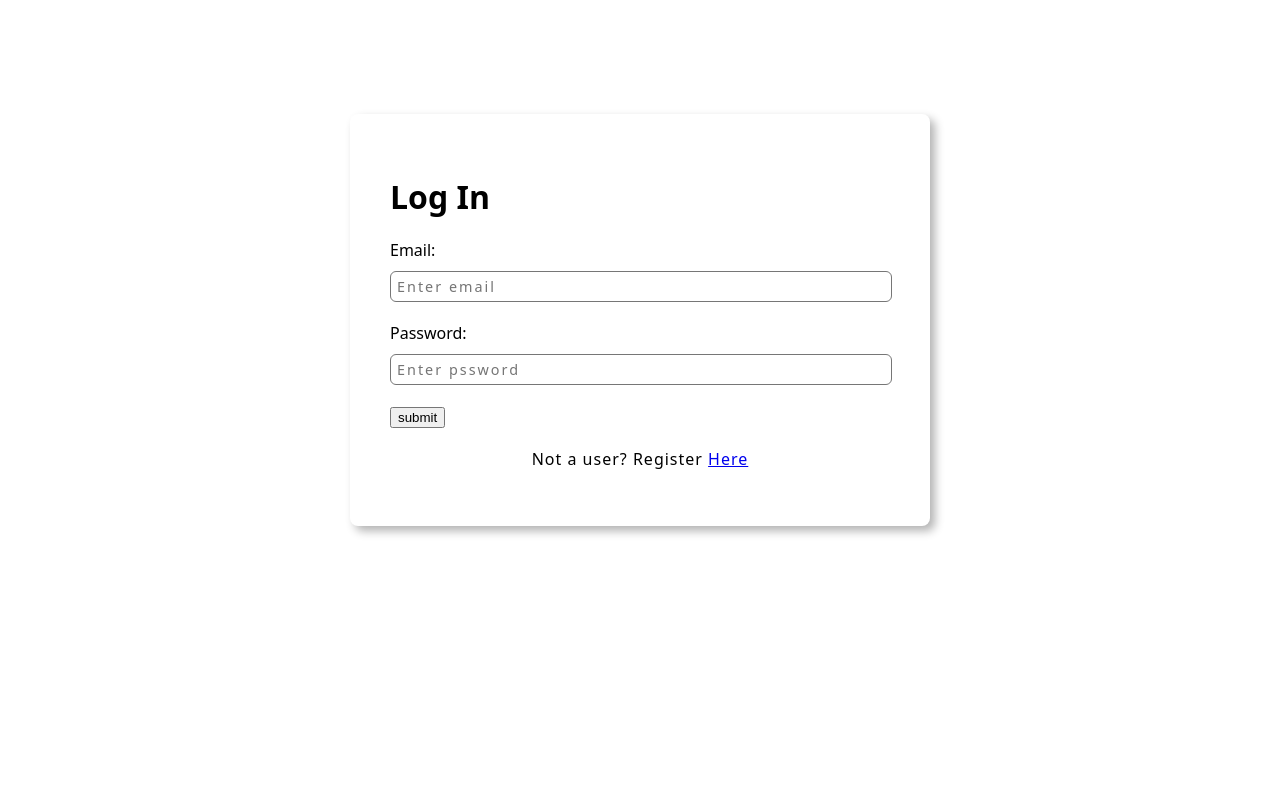
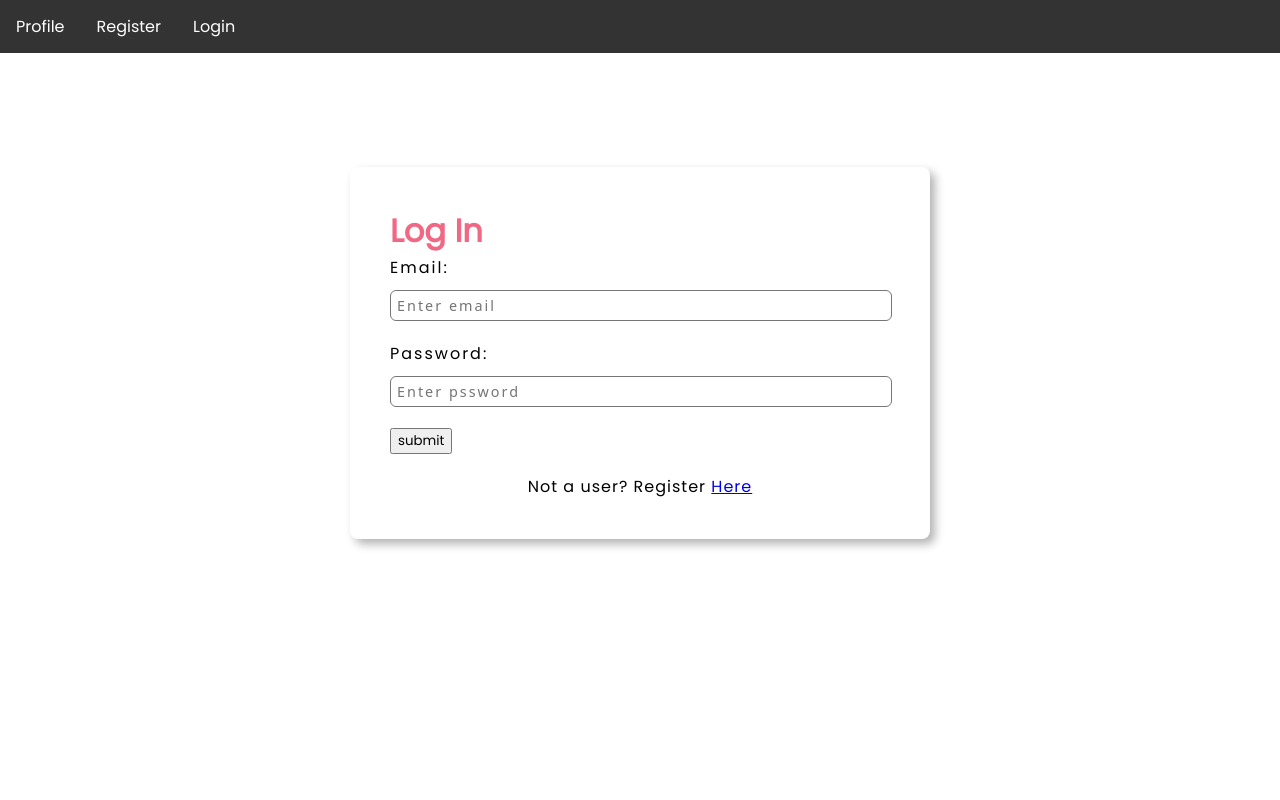
Before and after one commit to apnan/Grupp-3, a React (Create React App) app: page / in a window 1280 px wide. Shown: the top 800 px of the page. Built offline with nearby package versions, Linux system fonts and the light colour scheme; no server answers.

Commit message:
added protected routes to components

```diff
--- a/package.json
+++ b/package.json
@@ -12,13 +12,14 @@
     "@testing-library/jest-dom": "^5.16.5",
     "@testing-library/react": "^13.3.0",
     "@testing-library/user-event": "^13.5.0",
+    "axios": "^0.27.2",
     "firebase": "^9.9.3",
     "react": "^18.2.0",
     "react-dom": "^18.2.0",
     "react-hook-form": "^7.34.2",
     "react-modal": "^3.15.1",
     "react-reveal": "^1.2.2",
-    "react-router-dom": "^5.2.0",
+    "react-router-dom": "^6.3.0",
     "react-scripts": "5.0.1",
     "uuid": "^8.3.2",
     "web-vitals": "^2.1.4"
--- a/src/App.js
+++ b/src/App.js
@@ -1,20 +1,30 @@
 import './App.css';
-import Dashboard from './components/Dashboard';
+// import Dashboard from './components/Dashboard';
+import Register from './components/Register'
 import Login from './components/Login';
-import Gameapp from './components/Gameapp';
-import ScoreBoard from './components/ScoreBoard';
-import ChooseProfilePicturePage from './components/ChooseProfilePicturePage';
-import { BrowserRouter as Router, Switch, Route, Link } from 'react-router-dom';
+// import Gameapp from './components/Gameapp';
+// import ScoreBoard from './components/ScoreBoard';
+import Profile from './components/Profile';
+import { BrowserRouter as Router, Route, Routes } from "react-router-dom";
+import ProtectedRoutes from './components/context/ProtectedRoutes';
+import Navbar from './components/Navbar';
 
 function App() {
+
+
   return (
-    <div className="wrapper">
-      <Login />
-      <Gameapp/>
-      <ScoreBoard/>
-      <ChooseProfilePicturePage />
-    </div>
-    )
+    <Router>
+      <Navbar/>
+      <Routes>
+        <Route path="/" element={<Login />} />
+        <Route path="/login" element={<Login />} />
+        <Route path="/register" element={<Register />} />
+        <Route element={<ProtectedRoutes />}>
+          <Route path="/profile" element={<Profile />} />
+        </Route>
+      </Routes>
+    </Router>
+  );
 }
 
 export default App;
--- a/src/components/ChooseProfilePicturePage.js
+++ b/src/components/ChooseProfilePicturePage.js
@@ -75,6 +75,7 @@ const ChooseProfilePicturePage = () => {
     });
   };
 
+
   return (
     <div className="container">
       <h1 className="h1-text">Choose a profile picture:</h1>
@@ -125,6 +126,7 @@ const ChooseProfilePicturePage = () => {
         />
         <button onClick={uploadImage}>Upload file</button>
       </div>
+
     </div>
   );
 };
--- a/src/components/Login.js
+++ b/src/components/Login.js
@@ -1,18 +1,45 @@
 import React, { useState } from "react";
+import axios from   "axios"
 import "./login.css";
+import { updateLoggedIn } from "./context/ProtectedRoutes";
+import { useNavigate } from "react-router-dom";
 
 const Login = () => {
+   const navigate = useNavigate();
   const [email, setEmail] = useState('')
   const [password, setPassword] = useState('')
   const [error, setError] = useState(false)
   const [loading, setLoading] = useState(false)
-  const submitHandler = (e) => {
+  const submitHandler = async(e) => {
     e.preventDefault()
+    try {
+      const config = {
+        headers: {
+          "Content-type":"application/json"
+        }
+      }
+      setLoading(true)
+     // const  data = await axios.post('http://localhost:3000/api/login', {
+     //   email, password
+     // }, config);
+      const data = {"firstName": "Bhavani", "lastName": "Marthala" }
+      console.log(data)
+      updateLoggedIn()
+      navigate("/profile");
+      localStorage.setItem('userInfo', JSON.stringify(data))
+    }
+    catch (err) {
+      setError(err.response.data.message)
+
+    }
+
+
+
   }
 
   return (
     <div className="content">
-      <form id="login_form" className="login-form">
+      <form id="login_form" className="login-form" onSubmit ={submitHandler}>
         <h1>Log In</h1>
 
         <div className="form_div">
@@ -35,7 +62,7 @@ const Login = () => {
             value={password}
             onChange={(e) => setPassword(e.target.value)}
           />
-            <button type="submit" onSubmit={submitHandler}>
+            <button type="submit" onSubmit={submitHandler} >
               submit
             </button>
         </div>
@@ -44,7 +71,7 @@ const Login = () => {
           Not a user? Register <a href="register">Here</a>
         </p>
       </div>
-            </form>
+    </form>
 
     </div>
   );
--- /dev/null
+++ b/src/components/Navbar.js
@@ -0,0 +1,28 @@
+import React from "react";
+import { Link } from "react-router-dom";
+import "./navbar.css";
+
+const Navbar = () => {
+  return (
+    <nav className="nav-links">
+      <ul>
+        <li>
+          {" "}
+          <Link to="/profile"> Profile </Link>{" "}
+        </li>
+        <li>
+          {" "}
+          <Link to="/register"> Register </Link>{" "}
+        </li>
+        <li>
+          <li>
+            {" "}
+            <Link to="/login"> Login </Link>{" "}
+          </li>
+        </li>
+      </ul>
+    </nav>
+  );
+};
+
+export default Navbar;
--- /dev/null
+++ b/src/components/Profile.js
@@ -0,0 +1,26 @@
+import React from "react";
+import "./profile.css";
+import { updateLoggedIn } from "./context/ProtectedRoutes";
+
+
+const Profile = (handleLogin) => {
+  const handleLogout = (e) => {
+    e.preventDefault();
+    // handleLogin(false)
+    updateLoggedIn();
+  };
+  return (
+    <div className="content">
+      <div className="profile">
+        <h1>Choose Profile and select background picture</h1>
+        <form>
+          <button className="submit-btn" type="submit" onSubmit={handleLogout}>
+            Logout
+          </button>
+        </form>
+      </div>
+    </div>
+  );
+};
+
+export default Profile;
--- a/src/components/Register.js
+++ b/src/components/Register.js
@@ -11,25 +11,48 @@ export default function Form() {
   return (
     <section>
       <div className="content">
-            <form id='form' className='flex-col'onSubmit={handleSubmit(onSubmit)} >
+        <form id="form" className="flex-col" onSubmit={handleSubmit(onSubmit)}>
           <h2>Sign In</h2>
           <span>Register and enjoy the game</span>
-                <input type='text'{...register("username",{required:true})} placeholder='username'></input>
-                {errors.username?.type==="required"&&"Username is required"}
+          <input
+            type="text"
+            {...register("username", { required: true })}
+            placeholder="username"
+          ></input>
+          {errors.username?.type === "required" && "Username is required"}
 
-                <input type='text'{...register("password",{required:true})} placeholder='password'></input>
-                {errors.password?.type==="required"&&"Password is required"}
+          <input
+            type="text"
+            {...register("password", { required: true })}
+            placeholder="password"
+          ></input>
+          {errors.password?.type === "required" && "Password is required"}
 
-                <input type='text'{...register("confirmpwd",{required:true})} placeholder='confirm password'></input>
-                {errors.confirmpwd?.type==="required"&&"Confirm password  is required"}
+          <input
+            type="text"
+            {...register("confirmpwd", { required: true })}
+            placeholder="confirm password"
+          ></input>
+          {errors.confirmpwd?.type === "required" &&
+            "Confirm password  is required"}
 
-                <input type='text' {...register("email",{required:true})}placeholder='Email'></input>
-                {errors.email?.type==="required"&&"Email is required"}
+          <input
+            type="text"
+            {...register("email", { required: true })}
+            placeholder="Email"
+          ></input>
+          {errors.email?.type === "required" && "Email is required"}
 
-                <button className='btn'onClick={() => window.location.reload(false)}>Sign In</button>
+          <button className="btn" onClick={() => window.location.reload(false)}>
+            Sign In
+          </button>
+          <div className="register-text">
+            <p>
+            Already user? Login <a href="login">Here</a>
+            </p>
+          </div>
         </form>
       </div>
-
     </section>
-  )
+  );
 }
--- /dev/null
+++ b/src/components/context/ProtectedRoutes.js
@@ -0,0 +1,19 @@
+import React from "react"
+import { Navigate, Outlet } from "react-router-dom"
+
+let loggedIn = false;
+const useAuth = () => {
+    console.log(loggedIn)
+    return loggedIn;
+}
+export const updateLoggedIn = () => {
+    console.log('Update logged in');
+  loggedIn = !loggedIn;
+  console.log(loggedIn)
+}
+const ProtectedRoutes = () => {
+  console.log(useAuth())
+  return useAuth() ? <Outlet /> : <Navigate to={"/login"}></Navigate>;
+};
+
+export default ProtectedRoutes
--- /dev/null
+++ b/src/components/navbar.css
@@ -0,0 +1,26 @@
+.nav-links {
+    color: aliceblue;
+    padding: auto;
+    background-color: #dddddd;
+}
+
+ul {
+    list-style-type: none;
+    margin: 0;
+    padding: 0;
+    overflow: hidden;
+    background-color: #333;
+}
+
+li {
+    float: left;
+}
+
+li a {
+    display: block;
+    color: white;
+    text-align: center;
+    padding: 14px 16px;
+    text-decoration: none;
+
+}
--- /dev/null
+++ b/src/components/profile.css
@@ -0,0 +1,36 @@
+.content{
+    display: flex;
+    align-items: center;
+    justify-content: center;
+    height:75vh;
+    width:100%;
+}
+.profile{
+    width:500px;
+    padding:40px;
+    border-radius: 8px;
+    background-color: rgb(255,255,255);
+    font-family:'system-ui';
+    box-shadow: 5px 5px 10px rgb(0, 0, 0 ,0.3);
+}
+h1{
+    color:rgb(241,104,132)
+}
+label{
+    letter-spacing: 2px;
+    font-size: 1rem;
+}
+.submit-btn{
+    border-style: none;
+    border-radius: 5px;
+    background-color: #ffe6d4;
+    padding: 8px 20px;
+    font-family: 'system-ui';
+    text-transform: uppercase;
+    letter-spacing: 0.8px;
+    display: block;
+    margin:auto;
+    margin-top: 10px;
+    box-shadow: 2px 2px 5px rgb(0, 0, 0 ,0.2);
+    cursor: pointer;
+}
```
Also changed, not shown: 2 other files (tests, documents, lock files or other folders). Lines whose indentation alone changed are shown as unchanged.
